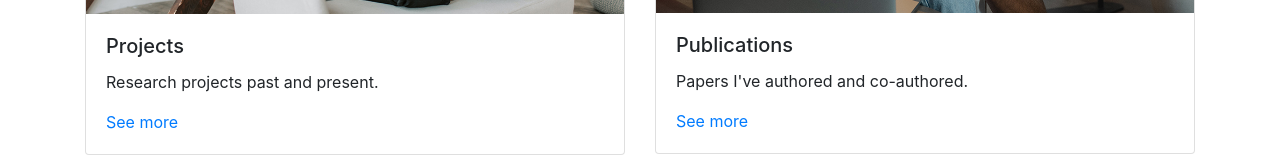
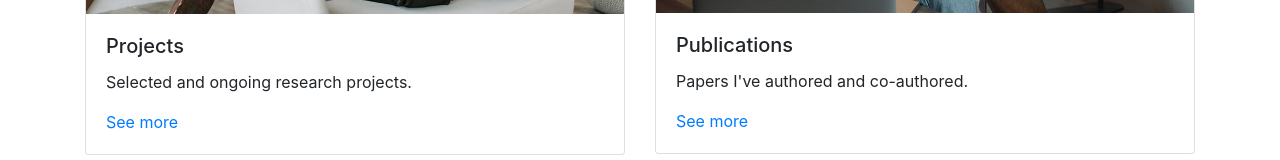
Before and after one commit to millermk/millermk.github.io, a React (Create React App) app: page / in a window 1280 px wide. Shown: the part 593-753 px from the top of the page. Built offline with nearby package versions, Linux system fonts and the light colour scheme.

Commit message:
Content updates

```diff
--- a/src/Components/Overview.tsx
+++ b/src/Components/Overview.tsx
@@ -16,7 +16,7 @@ export default function Overview() {
                         <CardImg top width="100%" src={projectsImage} alt="A person video chatting on a couch with a laptop on her lap" />
                         <CardBody>
                             <CardTitle tag="h5">Projects</CardTitle>
-                            <CardText>Research projects past and present.</CardText>
+                            <CardText>Selected and ongoing research projects.</CardText>
                             <Link to="/projects">See more</Link>
                         </CardBody>
                     </Card>
--- a/src/DataSource/DataSource.ts
+++ b/src/DataSource/DataSource.ts
@@ -177,7 +177,7 @@ export const services: IService[] = [
 export const projects: Project[] = [
     {
         name: "Social Anxiety & Video Chat",
-        description: "I'm currently working to understand how Social Anxiety impacts people's experiences and conversations in video chat. Our first study in this area revealed that common advice to disable the preview of your own video to reduce anxiety is not actually helpful. In a follow-up, I plan to explore how other interface changes such as screen-sharing or presentation mode interact with social anxiety in video chats.",
+        description: "I'm currently working to understand how Social Anxiety affects people's experiences and conversations in video chat. Our first study in this area revealed that common advice to disable the preview of your own video to reduce anxiety is not actually helpful. In a follow-up, I plan to explore how other interface changes such as screen-sharing or presentation mode interact with social anxiety in video chats.",
         youtubeVideo: {videoID: "tlABcwgMrPo", title: 'Youtube Video Seeing You, Meeting Me: Video Preview'}
     },
     {
@@ -187,7 +187,7 @@ export const projects: Project[] = [
     },
     {
         name: "Feedback in Video Chat",
-        description: "In the project, we studied how seeing oneself during video chats can impact their conversations. Observed effects included changes in individual experience (e.g., increased self-awareness) and conversations (e.g., use of task-focused words). We developed guidance for use of video feedback in multiple contexts.",
+        description: "In the project, we studied how seeing oneself during video chats can affect their conversations. Observed effects included changes in individual experience (e.g., increased self-awareness) and conversations (e.g., use of task-focused words). We developed guidance for use of video feedback in multiple contexts.",
         youtubeVideo: {videoID: "DDtGuSJV0Vo", title: 'Youtube Video Through the Looking Glass: Video Figure'}
     },
 ]
```
